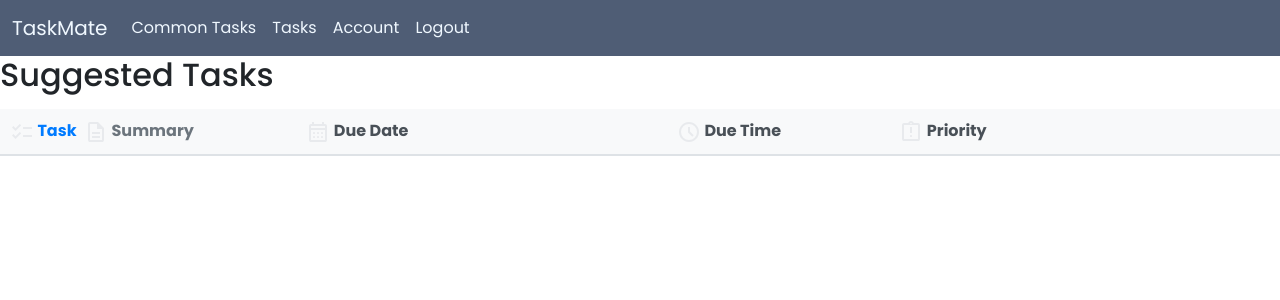
After one commit to kenneth0810/CMPE133-TaskMate, a Flask app: page /predict in a window 1280 px wide. The commit adds this page. Shown: the top 300 px of the page. Run offline with Flask 3, Linux system fonts and the light colour scheme; data that the repository does not hold is empty.

Commit message:
Done common-tasks-page

```diff
--- a/app/routes.py
+++ b/app/routes.py
@@ -1,6 +1,7 @@
 from app import myapp, db, login
-from app.forms import LoginForm, RegistrationForm, TaskForm, BioForm, PasswordForm, DeleteForm
+from app.forms import LoginForm, RegistrationForm, TaskForm, BioForm, PasswordForm, DeleteForm, SuggestTaskForm
 from app.models import User, Task, Profile
+#from app.preprocessing_data import preprocess_data
 from flask import jsonify, render_template
 from flask import redirect, request, session, url_for
 from flask import flash, get_flashed_messages
@@ -8,13 +9,15 @@ from flask_login import current_user
 from flask_login import login_user
 from flask_login import logout_user
 from flask_login import login_required
-import pandas as pd
+#import pandas as pd
 from datetime import datetime
-from sklearn.feature_extraction.text import TfidfVectorizer
-from sklearn.preprocessing import LabelEncoder
-from sklearn.preprocessing import MinMaxScaler
-from sklearn.metrics.pairwise import cosine_similarity
-import numpy as np
+#from sklearn.feature_extraction.text import TfidfVectorizer
+#from sklearn.preprocessing import LabelEncoder
+#from sklearn.preprocessing import MinMaxScaler
+#from sklearn.metrics.pairwise import cosine_similarity
+#from nltk.corpus import stopwords
+#from nltk.stem import PorterStemmer
+#import numpy as np
 
 # landing page
 @login.user_loader
@@ -193,7 +196,26 @@ def delete_bio(id):
     return redirect(url_for('account'))
 
 
-@myapp.route('/data_preprocessing', methods=['GET', 'POST'])
+@myapp.route('/predict', methods=['GET', 'POST'])
+def predict():
+    tasks = Task.query.all()
+
+    # Count task frequencies
+    task_counts = {}
+    for task in tasks:
+        task_counts[task.title] = task_counts.get(task.title, 0) + 1
+
+    # Sort tasks by frequency and select top 5
+    top_n_tasks = sorted(task_counts.items(), key=lambda x: -x[1])[:5]
+
+    # Create a list of dictionaries for common tasks
+    common_tasks = [{'title': task[0], 'description': ''} for task in top_n_tasks]
+
+    # Pass suggested tasks to the template for rendering
+    return render_template('predict.html', common_tasks=common_tasks)
+
+
+"""@myapp.route('/predic', methods=['GET', 'POST'])
 @login_required
 def convert_to_dataframe():
     # Query all tasks:
@@ -213,55 +235,7 @@ def convert_to_dataframe():
     # Create the DataFrame based on a list of dictionaries: data_of_tasks
     df = pd.DataFrame(data_of_task)
 
-    # For testing DataFrame
-    print("Before:\n")
-    print(df)
 
-    # Fill missing values
-    df['description'] = df['description'].fillna("No description provided")
-    #df['priority'] = df['priority'].fillna(df['priority'].mode()[0])  # Fill with most frequent value
-    df['priority'] = df['priority'].fillna('1')
-
-    # Ensure 'due_date' is in datetime format and fill missing dates
-    df['due_date'] = pd.to_datetime(df['due_date'], errors='coerce')
-    df['due_date'].fillna(pd.to_datetime('2099-12-31'), inplace=True)
-
-    df['due_time'] = df['due_time'].fillna(pd.to_datetime('00:00:00').time())  # Placeholder for missing times
-
-
-    # Display the DataFrame after filling missing values
-    print("After:\n")
-    print(df)
-
-    # Label Encoding for priority
-    label_encoder = LabelEncoder()
-    df['priority'] = label_encoder.fit_transform(df['priority'])
-
-    # Extract year, month, day from 'due_date'
-    df['due_year'] = df['due_date'].dt.year
-    df['due_month'] = df['due_date'].dt.month
-    df['due_day'] = df['due_date'].dt.day
-
-    # Combine 'due_date' and 'due_time' to extract hour and minute
-    df['due_time'] = df.apply(lambda x: pd.to_datetime(f"{x['due_date'].date()} {x['due_time']}"), axis=1)
-    df['due_hour'] = df['due_time'].dt.hour
-    df['due_minute'] = df['due_time'].dt.minute
-
-    # Calculate the number of days until the due date
-    current_date = datetime.now()
-    df['days_until_due'] = (df['due_date'] - current_date).dt.days
-
-    # Add a column for the day of the week
-    df['due_weekday'] = df['due_date'].dt.dayofweek # Monday=0, Sunday=6
-
-    # Display the DataFrame after feature engineering
-    print("\n")
-    print(df[['id', 'title', 'description', 'priority', 'due_date', 'due_time', 'due_year', 'due_month', 'due_day', 'due_hour', 'due_minute', 'days_until_due', 'due_weekday', 'is_completed']])
-
-    # Vectorize task descriptions using TF-IDF
-    tfidf_vectorizer = TfidfVectorizer()
-    tfidf_matrix = tfidf_vectorizer.fit_transform(df['description'])
-    print(tfidf_matrix)
 
     # Normalize numerical features
     scaler = MinMaxScaler()
@@ -278,3 +252,4 @@ def convert_to_dataframe():
 
     # Return the DataFrame as a JSON response
     return features
+"""
--- /dev/null
+++ b/app/static/predict.css
@@ -0,0 +1,164 @@
+.task-list {
+    list-style-type: none;
+    padding: 0;
+}
+
+.task-item {
+    border-bottom: 1px solid #ccc;
+    padding: 10px;
+    margin-bottom: 10px;
+}
+
+.task-item h4 {
+    margin: 0;
+}
+
+/* Modal form fields */
+.modal form {
+    display: flex;
+    flex-direction: column;
+    gap: 12px;
+}
+
+/* Form labels */
+.modal label {
+    font-size: 1rem;
+    font-weight: 500;
+    color: #444;
+}
+
+.btn-primary {
+    background-color: #007bff;
+    border: none;
+    padding: 10px 20px;
+    font-size: 1.1em;
+    cursor: pointer;
+}
+
+.no-tasks {
+    font-size: 1.2em;
+    color: #666;
+}
+
+.task-filter label {
+    padding: 0 2%;
+}
+
+/* Task Header Styling */
+.all-tasks .header {
+    display: grid;
+    grid-template-columns: 1fr 3fr 5fr 3fr 3fr 2fr;
+    padding: 10px;
+    background-color: #f8f9fa;
+    border-bottom: 2px solid #dee2e6;
+    font-weight: bold;
+    color: #333;
+    /* text-align: left; */
+}
+
+/* Task List Styling */
+.all-tasks {
+    display: flex;
+    flex-direction: column;
+    gap: 10px;
+    margin-top: 15px;
+}
+
+.task {
+    display: grid;
+    grid-template-columns: 1fr 3fr 5fr 3fr 3fr 2fr;
+    padding: 10px;
+    background-color: #ffffff;
+    box-shadow: 0 4px 8px rgba(0, 0, 0, 0.1);
+    border-radius: 8px;
+    align-items: center;
+}
+
+.task:hover {
+    box-shadow: 0 6px 12px rgba(0, 0, 0, 0.15);
+}
+
+.actions {
+    display: flex;
+    gap: 10px;
+}
+
+.actions svg {
+    width: 20px;
+    height: 20px;
+    cursor: pointer;
+    transition: transform 0.2s ease;
+}
+
+.actions svg:hover {
+    transform: scale(1.2);
+}
+
+.complete { fill: #28a745; } /* Green for complete */
+.delete { fill: #dc3545; }   /* Red for delete */
+.edit { fill: #ffc107; }     /* Yellow for edit */
+
+/* Task Details Styling */
+.title {
+    font-weight: bold;
+    color: #007bff;
+    overflow-wrap: break-word;
+}
+
+.description {
+    color: #6c757d;
+    overflow-wrap: break-word;
+    text-align: left;
+}
+
+.due-date, .due-time, .priority {
+    font-weight: bold;
+    color: #495057;
+    text-align: left;
+}
+
+/* Modal overlay background */
+.modal-overlay {
+    position: fixed;
+    top: 0;
+    left: 0;
+    width: 100%;
+    height: 100%;
+    background: rgba(0, 0, 0, 0.5);
+    display: flex;
+    align-items: center;
+    justify-content: center;
+    z-index: 1000;
+}
+
+/* Modal container */
+.modal {
+    background-color: #fff;
+    border-radius: 8px;
+    padding: 20px;
+    max-width: 600px;
+    width: 90%;
+    box-shadow: 0 5px 15px rgba(0, 0, 0, 0.3);
+    display: flex;
+    flex-direction: column;
+    gap: 15px;
+}
+
+/* Modal actions */
+.modal-actions {
+    display: flex;
+    justify-content: flex-end;
+    gap: 10px;
+    padding-top: 15px;
+    border-top: 1px solid #ddd;
+}
+
+/* Modal header */
+.modal-header {
+    font-size: 1.5rem;
+    font-weight: bold;
+    color: #333;
+    text-align: center;
+    padding-bottom: 10px;
+    border-bottom: 1px solid #ddd;
+}
--- a/app/templates/index.html
+++ b/app/templates/index.html
@@ -31,7 +31,7 @@
           <div class="collapse navbar-collapse" id="navbarNav">
             <ul class="navbar-nav">
               <li class="nav-item">
-                <a class="nav-link" href="">Home</a>
+                <a class="nav-link" href="predict">Common Tasks</a>
               </li>
               <li class="nav-item">
                 <a class="nav-link" href="tasks">Tasks</a>
--- /dev/null
+++ b/app/templates/predict.html
@@ -0,0 +1,77 @@
+{% extends "index.html" %}
+
+{% block content %}
+
+<head>
+    <title>Suggested Tasks</title>
+    <link rel="stylesheet" href="static/predict.css">
+</head>
+<body>
+    <h2>Suggested Tasks</h2>
+    <ul class="task-list">
+            <div class="all-tasks">
+                <div class="header">
+                    <span class="title">
+                        <svg xmlns="http://www.w3.org/2000/svg" height="24px" viewBox="0 -960 960 960" width="24px"
+                            fill="#e8eaed">
+                            <path
+                                d="M222-200 80-342l56-56 85 85 170-170 56 57-225 226Zm0-320L80-662l56-56 85 85 170-170 56 57-225 226Zm298 240v-80h360v80H520Zm0-320v-80h360v80H520Z" />
+                        </svg>
+                        Task
+                    </span>
+                    <span class="description">
+                        <svg xmlns="http://www.w3.org/2000/svg" height="24px" viewBox="0 -960 960 960" width="24px"
+                            fill="#e8eaed">
+                            <path
+                                d="M320-240h320v-80H320v80Zm0-160h320v-80H320v80ZM240-80q-33 0-56.5-23.5T160-160v-640q0-33 23.5-56.5T240-880h320l240 240v480q0 33-23.5 56.5T720-80H240Zm280-520v-200H240v640h480v-440H520ZM240-800v200-200 640-640Z" />
+                        </svg>
+                        Summary
+                    </span>
+                    <span class="due-date">
+                        <svg xmlns="http://www.w3.org/2000/svg" height="24px" viewBox="0 -960 960 960" width="24px"
+                            fill="#e8eaed">
+                            <path
+                                d="M200-80q-33 0-56.5-23.5T120-160v-560q0-33 23.5-56.5T200-800h40v-80h80v80h320v-80h80v80h40q33 0 56.5 23.5T840-720v560q0 33-23.5 56.5T760-80H200Zm0-80h560v-400H200v400Zm0-480h560v-80H200v80Zm0 0v-80 80Zm280 240q-17 0-28.5-11.5T440-440q0-17 11.5-28.5T480-480q17 0 28.5 11.5T520-440q0 17-11.5 28.5T480-400Zm-160 0q-17 0-28.5-11.5T280-440q0-17 11.5-28.5T320-480q17 0 28.5 11.5T360-440q0 17-11.5 28.5T320-400Zm320 0q-17 0-28.5-11.5T600-440q0-17 11.5-28.5T640-480q17 0 28.5 11.5T680-440q0 17-11.5 28.5T640-400ZM480-240q-17 0-28.5-11.5T440-280q0-17 11.5-28.5T480-320q17 0 28.5 11.5T520-280q0 17-11.5 28.5T480-240Zm-160 0q-17 0-28.5-11.5T280-280q0-17 11.5-28.5T320-320q17 0 28.5 11.5T360-280q0 17-11.5 28.5T320-240Zm320 0q-17 0-28.5-11.5T600-280q0-17 11.5-28.5T640-320q17 0 28.5 11.5T680-280q0 17-11.5 28.5T640-240Z" />
+                        </svg>
+                        Due Date
+                    </span>
+                    <span class="due-time">
+                        <svg xmlns="http://www.w3.org/2000/svg" height="24px" viewBox="0 -960 960 960" width="24px"
+                            fill="#e8eaed">
+                            <path
+                                d="m612-292 56-56-148-148v-184h-80v216l172 172ZM480-80q-83 0-156-31.5T197-197q-54-54-85.5-127T80-480q0-83 31.5-156T197-763q54-54 127-85.5T480-880q83 0 156 31.5T763-763q54 54 85.5 127T880-480q0 83-31.5 156T763-197q-54 54-127 85.5T480-80Zm0-400Zm0 320q133 0 226.5-93.5T800-480q0-133-93.5-226.5T480-800q-133 0-226.5 93.5T160-480q0 133 93.5 226.5T480-160Z" />
+                        </svg>
+                        Due Time
+                    </span>
+                    <span class="priority">
+                        <svg xmlns="http://www.w3.org/2000/svg" height="24px" viewBox="0 -960 960 960" width="24px"
+                            fill="#e8eaed">
+                            <path
+                                d="M480-280q17 0 28.5-11.5T520-320q0-17-11.5-28.5T480-360q-17 0-28.5 11.5T440-320q0 17 11.5 28.5T480-280Zm-40-160h80v-240h-80v240ZM200-120q-33 0-56.5-23.5T120-200v-560q0-33 23.5-56.5T200-840h168q13-36 43.5-58t68.5-22q38 0 68.5 22t43.5 58h168q33 0 56.5 23.5T840-760v560q0 33-23.5 56.5T760-120H200Zm0-80h560v-560H200v560Zm280-590q13 0 21.5-8.5T510-820q0-13-8.5-21.5T480-850q-13 0-21.5 8.5T450-820q0 13 8.5 21.5T480-790ZM200-200v-560 560Z" />
+                        </svg>
+                        Priority
+                    </span>
+                </div>
+                {% for task in common_tasks %}
+                <div class="task" id={{task.id}} data-status="{{ 'completed' if task.is_completed else 'incomplete' }}" {%if task.is_completed%} style="text-decoration: line-through;" {%endif%}>
+                    <span class="title" value={{task.title}}>{{ task.title }}</span>
+                    <span class="description" value={{task.description}}>{{ task.description }}</span>
+                    <span class="due-date" value={{task.due_date}}>{{ task.due_date }}</span>
+                    <span class="due-time" value={{task.due_time}}>{{ task.due_time }}</span>
+                    <span class="priority" value={{task.priority}}>
+                        {% if task.priority == "1" %}
+                        Low
+                        {% elif task.priority == "2" %}
+                        Medium
+                        {% elif task.priority == "3" %}
+                        High
+                        {% else %}
+                        None
+                        {% endif %}
+                    </span>
+                </div>
+                {% endfor %}
+            </div>
+    </ul>
+</body>
+{% endblock %}
--- a/app/templates/tasks.html
+++ b/app/templates/tasks.html
@@ -7,6 +7,7 @@
     <h1>Your Tasks</h1>
     <div class="task-input">
         <button type="button" class="btn btn-primary" id="openModalButton">Create Task</button>
+        <button type="button" class="btn btn-primary" id="openModalButton" href="{{url_for('predict')}}">Suggest Task</button>
     </div>
 
     {% if not tasks %}
@@ -286,6 +287,7 @@
     function reset() {
         document.getElementById("et").value = "0";
         document.getElementById("submit").value = "Create Task";
+        document.getElementById("submit").value = "Suggest Task";
         document.getElementById("title").value = "";
         document.getElementById("description").value = "";
         document.getElementById("priority").value = "";
```
Also changed, not shown: app/forms.py (+14 -0 lines), app/preprocessing_data.py (added, +122 -0 lines), app/training_model.py (added).
